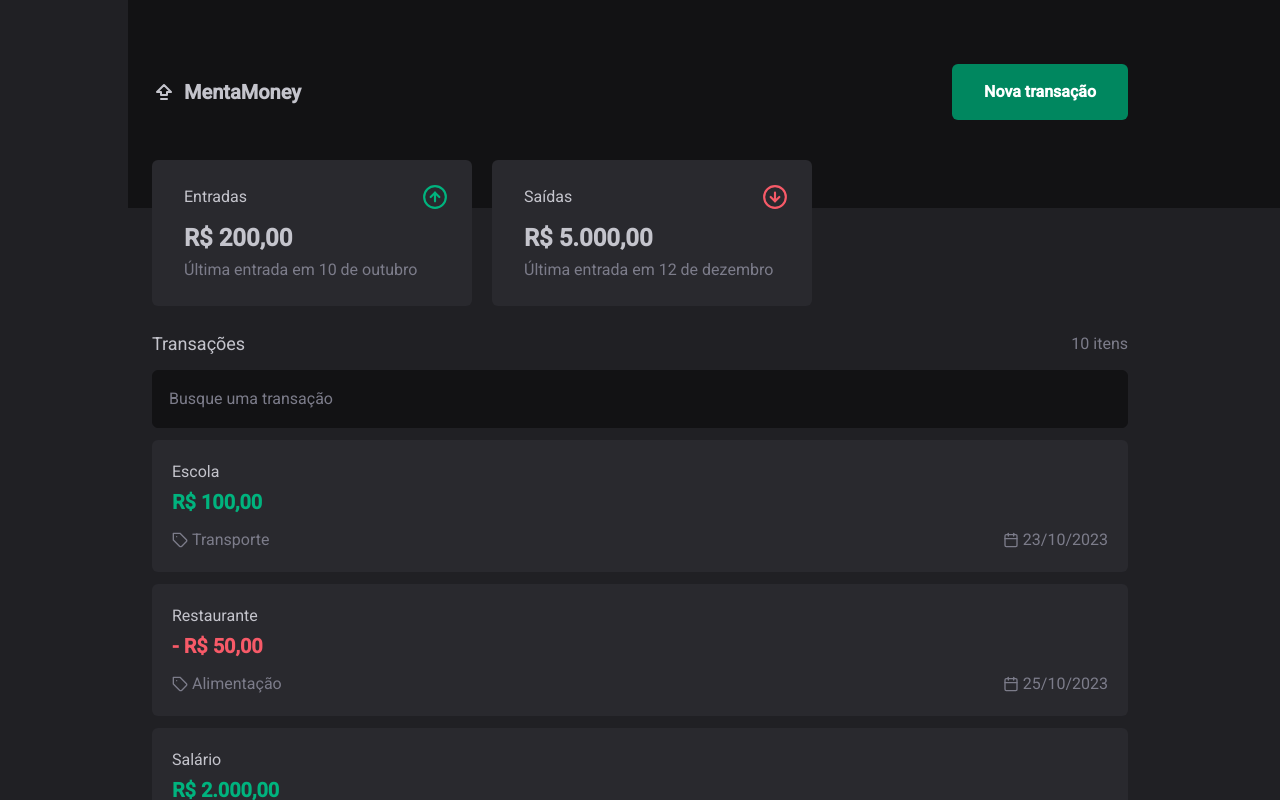
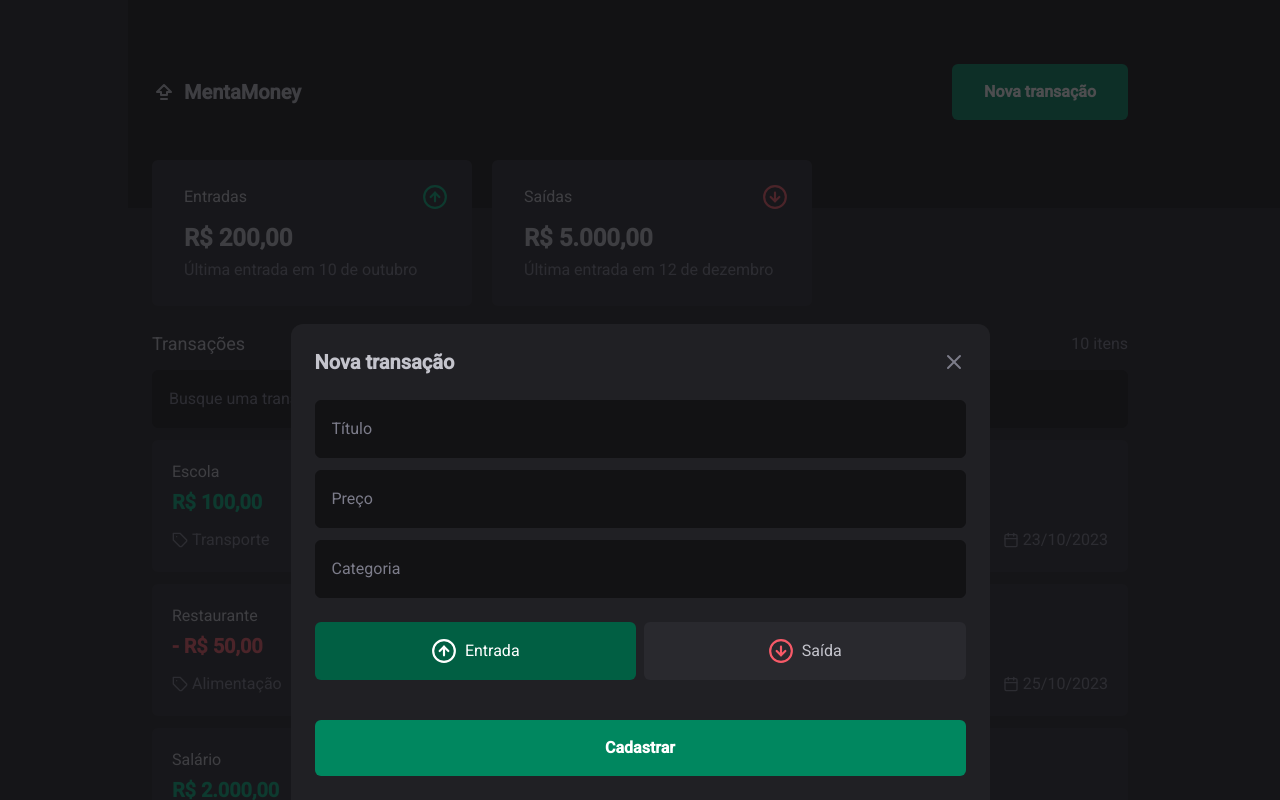
Before and after one commit to MatheusCPimentel/menta-money-test, a Next.js app: page / in a window 1280 px wide. Both pictures are taken after a click on the button "Nova transação". Shown: the top 800 px of the page. Built offline with nearby package versions, Linux system fonts and the light colour scheme; data requests are answered from the project's data file.

Commit message:
Created the NewTransactionModal component

```diff
--- a/src/app/page.tsx
+++ b/src/app/page.tsx
@@ -1,14 +1,31 @@
+'use client'
+
 import { Header } from '@/components/Header'
+import { NewTransactionModal } from '@/components/NewTransactionModal'
 import { Summary } from '@/components/Summary'
 import { Transactions } from '@/components/Transactions'
+import { useState } from 'react'
 
 export default function Home() {
+  const [isNewTransactionModalOpen, setIsNewTransactionModalOpen] =
+    useState(false)
+
   return (
     <div className="m-auto max-w-screen-lg px-6 py-16">
-      <Header />
+      <Header
+        handleOpenNewTransactionModal={() => setIsNewTransactionModalOpen(true)}
+      />
+
       <div className="absolute top-0 -mx-6 h-52 w-full bg-gray-1" />
       <Summary />
       <Transactions />
+
+      {isNewTransactionModalOpen ? (
+        <NewTransactionModal
+          onSave={() => undefined}
+          onClose={() => setIsNewTransactionModalOpen(false)}
+        />
+      ) : null}
     </div>
   )
 }
--- a/src/components/Button.tsx
+++ b/src/components/Button.tsx
@@ -4,10 +4,18 @@ import { ButtonHTMLAttributes, FC } from 'react'
 interface ButtonProps extends ButtonHTMLAttributes<HTMLButtonElement> {
   children: string
   hasSearchIcon?: boolean
+  isFullWidth?: boolean
+  isLargeSize?: boolean
 }
 
 export const Button: FC<ButtonProps> = (props) => {
-  const { hasSearchIcon = false, children, ...rest } = props
+  const {
+    hasSearchIcon = false,
+    children,
+    isFullWidth = false,
+    isLargeSize = false,
+    ...rest
+  } = props
 
   return (
     <button
@@ -15,7 +23,9 @@ export const Button: FC<ButtonProps> = (props) => {
         hasSearchIcon
           ? 'border border-green-light bg-opacity-100 text-green-light hover:border-green hover:bg-green hover:text-white'
           : 'bg-green text-white hover:bg-green-light'
-      } flex items-center gap-3 rounded-md px-4 py-2 font-bold transition-colors md:px-5 md:py-3 lg:px-8 lg:py-4`}
+      } ${isFullWidth ? 'w-full justify-center' : ''} ${
+        isLargeSize ? 'px-5 py-3' : 'px-4 py-2'
+      } flex items-center gap-3 rounded-md  font-bold transition-colors md:px-5 md:py-3 lg:px-8 lg:py-4`}
       {...rest}
     >
       {hasSearchIcon ? <Search size={20} /> : null}
--- a/src/components/Header.tsx
+++ b/src/components/Header.tsx
@@ -1,7 +1,14 @@
 import { ArrowBigUpDash } from 'lucide-react'
 import { Button } from './Button'
+import { FC } from 'react'
 
-export const Header = () => {
+interface HeaderProps {
+  handleOpenNewTransactionModal: () => void
+}
+
+export const Header: FC<HeaderProps> = (props) => {
+  const { handleOpenNewTransactionModal = () => undefined } = props
+
   return (
     <header className="relative z-10 flex items-center justify-between pb-10">
       <div className="flex items-center gap-2 ">
@@ -9,7 +16,9 @@ export const Header = () => {
         <span className="text-xl font-bold">MentaMoney</span>
       </div>
 
-      <Button>Nova transação</Button>
+      <Button onClick={() => handleOpenNewTransactionModal()}>
+        Nova transação
+      </Button>
     </header>
   )
 }
--- a/src/components/Input.tsx
+++ b/src/components/Input.tsx
@@ -2,16 +2,17 @@ import { FC, InputHTMLAttributes } from 'react'
 
 interface InputProps extends InputHTMLAttributes<HTMLInputElement> {
   hasError?: boolean
+  customClassName?: string
 }
 
 export const Input: FC<InputProps> = (props) => {
-  const { hasError = false, ...rest } = props
+  const { hasError = false, customClassName = '', ...rest } = props
 
   return (
     <input
       className={`${
         hasError ? 'border-red' : ''
-      } w-full rounded-md border border-gray-1 bg-gray-1 p-4 outline-0 placeholder:text-gray-5 focus:border-green`}
+      } ${customClassName} w-full rounded-md border border-gray-1 bg-gray-1 p-4 outline-0 placeholder:text-gray-5 focus:border-green`}
       type="text"
       {...rest}
     />
--- /dev/null
+++ b/src/components/NewTransactionModal.tsx
@@ -0,0 +1,101 @@
+import { ArrowDownCircle, ArrowUpCircle, X } from 'lucide-react'
+import { Input } from './Input'
+import { Button } from './Button'
+import { FC, useState } from 'react'
+
+interface NewTransactionModalProps {
+  onClose: () => void
+  onSave: () => void
+}
+
+export const NewTransactionModal: FC<NewTransactionModalProps> = (props) => {
+  const { onSave = () => undefined, onClose = () => undefined } = props
+
+  const [transactionTypeSelected, setTransactionTypeSelect] = useState<
+    'income' | 'outcome'
+  >('income')
+
+  return (
+    <>
+      <div className="fixed inset-0 z-10 flex items-center bg-gray-1 bg-opacity-75"></div>
+
+      <div className="flex items-center justify-center">
+        <div className="fixed bottom-0 z-10 rounded-t-xl bg-gray-2 p-6">
+          <div className="flex items-center justify-between">
+            <span className="text-xl font-bold">Nova transação</span>
+
+            <X
+              className="cursor-pointer text-gray-5"
+              size={24}
+              onClick={() => onClose()}
+            />
+          </div>
+
+          <div className="my-6">
+            <Input placeholder="Título" />
+            <Input customClassName="my-3" placeholder="Preço" />
+            <Input placeholder="Categoria" />
+          </div>
+
+          <div className="mb-10 flex items-center justify-between gap-2">
+            <div
+              onClick={() => setTransactionTypeSelect('income')}
+              className={`${
+                transactionTypeSelected === 'income'
+                  ? 'cursor-default bg-green-dark'
+                  : 'cursor-pointer bg-gray-3 hover:bg-gray-4'
+              } flex flex-1 items-center justify-center gap-2 rounded-md py-4`}
+            >
+              <ArrowUpCircle
+                className={
+                  transactionTypeSelected === 'income'
+                    ? 'text-white'
+                    : 'text-green-light'
+                }
+                size={26}
+              />
+
+              <span
+                className={
+                  transactionTypeSelected === 'income' ? 'text-white' : ''
+                }
+              >
+                Entrada
+              </span>
+            </div>
+
+            <div
+              onClick={() => setTransactionTypeSelect('outcome')}
+              className={`${
+                transactionTypeSelected === 'outcome'
+                  ? 'cursor-default bg-red'
+                  : 'cursor-pointer bg-gray-3 hover:bg-gray-4'
+              } flex flex-1 cursor-pointer items-center justify-center gap-2 rounded-md bg-gray-3 py-4`}
+            >
+              <ArrowDownCircle
+                className={
+                  transactionTypeSelected === 'outcome'
+                    ? 'text-white'
+                    : 'text-red'
+                }
+                size={26}
+              />
+
+              <span
+                className={
+                  transactionTypeSelected === 'outcome' ? 'text-white' : ''
+                }
+              >
+                Saída
+              </span>
+            </div>
+          </div>
+
+          <Button isFullWidth isLargeSize onClick={() => onSave()}>
+            Cadastrar
+          </Button>
+        </div>
+      </div>
+    </>
+  )
+}
--- a/src/components/Transactions/TransactionCard.tsx
+++ b/src/components/Transactions/TransactionCard.tsx
@@ -18,7 +18,7 @@ export const TransactionCard: FC<Transaction> = (props) => {
   const formattedDate = formatDate({ date })
 
   return (
-    <div className="w-full rounded-md bg-gray-3 p-5">
+    <div className="w-full rounded-md bg-gray-3 p-5 transition-colors hover:bg-gray-4">
       <span className="block">{title}</span>
 
       <span
--- a/src/components/Transactions/index.tsx
+++ b/src/components/Transactions/index.tsx
@@ -26,6 +26,7 @@ export const Transactions = () => {
           `/transactions?_page=${currentPage}&_limit=10`,
         )
 
+        setSearchInputValue('')
         setTransactions(transactions)
         setTransactionsToShow(transactions)
       } catch (error) {
@@ -74,7 +75,8 @@ export const Transactions = () => {
       </div>
 
       <main className="mt-3 flex flex-col gap-3">
-        {transactionsToShow.map((transaction) => (
+        {transactionsToShow?.length > 0 ? (
+          transactionsToShow?.map((transaction) => (
             <TransactionCard
               key={transaction.id}
               amount={transaction.amount}
@@ -83,7 +85,10 @@ export const Transactions = () => {
               title={transaction.title}
               transactionType={transaction.transactionType}
             />
-        ))}
+          ))
+        ) : (
+          <span>Nenhum resultado encontrado.</span>
+        )}
       </main>
 
       <Pagination
```
Lines whose indentation alone changed are shown as unchanged.
